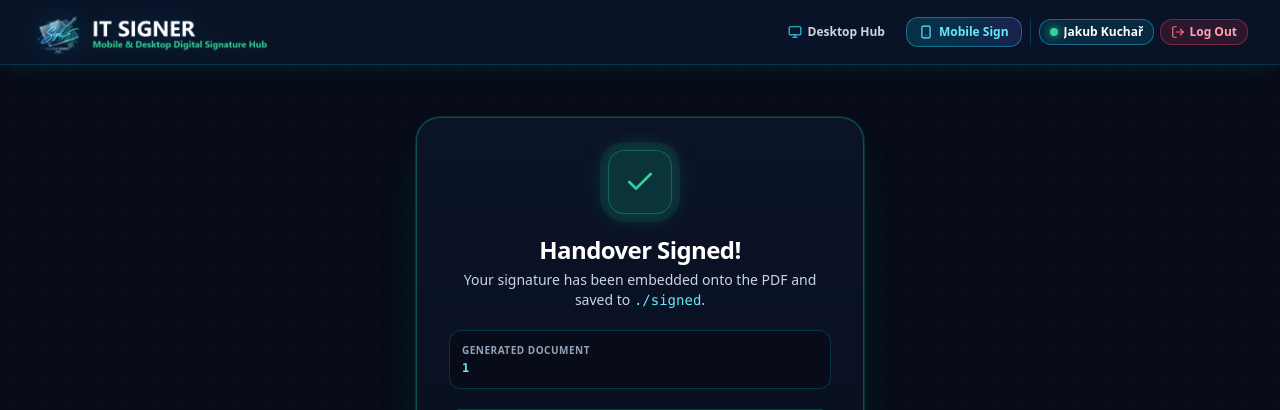
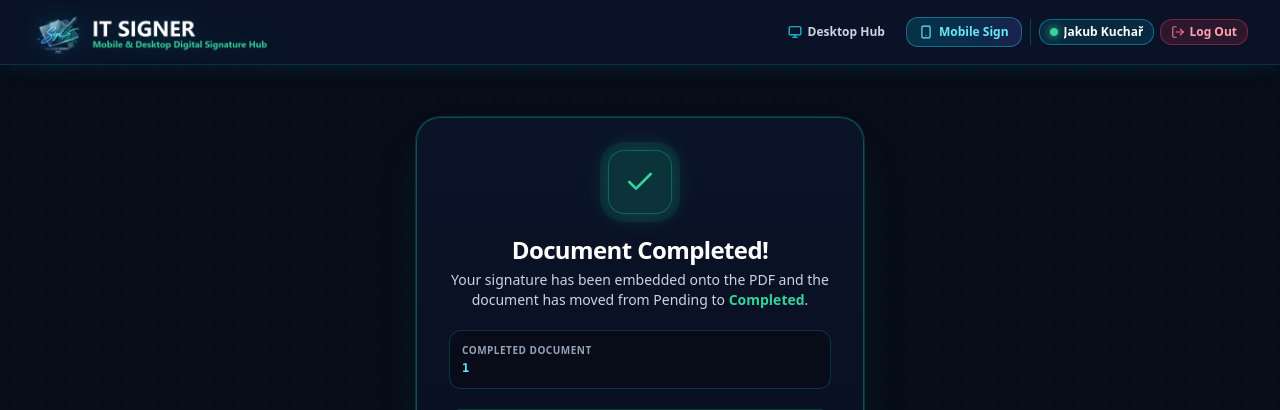
Before and after one commit to jacobwakeup21/it-signer, a Flask app: page /signed-success/1 in a window 1280 px wide. Shown: the top 410 px of the page. Run offline with Flask 3, Linux system fonts and the light colour scheme; the visitor is signed in with stand-in values (Sample User, id 1); data comes from the database, SQL or seed files in the repository; some libraries are stand-ins or nearby versions.

Commit message:
Update templates/signed_success.html via IT Signer Sync

```diff
--- a/templates/signed_success.html
+++ b/templates/signed_success.html
@@ -11,20 +11,20 @@
         </div>
 
         <div>
-            <h2 class="text-xl sm:text-2xl font-black text-white tracking-tight">Handover Signed!</h2>
+            <h2 class="text-xl sm:text-2xl font-black text-white tracking-tight">Document Completed!</h2>
             <p class="text-xs sm:text-sm text-slate-300 mt-1">
-                Your signature has been embedded onto the PDF and saved to <code class="text-cyan-300 font-mono">./signed</code>.
+                Your signature has been embedded onto the PDF and the document has moved from Pending to <strong class="text-emerald-400">Completed</strong>.
             </p>
         </div>
 
         <div class="bg-[#070c18] p-3 rounded-xl border border-cyan-500/25 text-left">
-            <span class="text-[10px] text-slate-400 font-semibold uppercase tracking-wider block">Generated Document</span>
+            <span class="text-[10px] text-slate-400 font-semibold uppercase tracking-wider block">Completed Document</span>
             <p class="text-xs font-mono font-bold text-cyan-300 truncate mt-0.5">{{ filename }}</p>
         </div>
 
         <!-- Signed Page Preview -->
         <div class="bg-[#070c18] p-2 rounded-xl border border-emerald-500/30 overflow-hidden shadow-inner">
-            <img src="/api/preview/signed/{{ filename }}/1?zoom=1.0"
+            <img src="/api/preview/signed/{{ filename | urlencode }}/-1?zoom=1.0"
                  alt="Signed Document"
                  class="w-full h-auto max-h-64 object-contain rounded mx-auto"
                  onerror="this.style.display='none'">
@@ -32,13 +32,13 @@
 
         <!-- Actions -->
         <div class="space-y-2 pt-2">
-            <a href="/download/signed/{{ filename }}" download="{{ filename }}" target="_blank" class="w-full py-3.5 bg-gradient-to-r from-emerald-600 via-teal-600 to-cyan-600 hover:from-emerald-500 hover:to-cyan-500 text-white rounded-xl text-sm font-bold shadow-lg shadow-emerald-600/30 flex items-center justify-center gap-2 transition active:scale-[0.99]">
+            <a href="/download/signed/{{ filename | urlencode }}" download="{{ filename }}" target="_blank" class="w-full py-3.5 bg-gradient-to-r from-emerald-600 via-teal-600 to-cyan-600 hover:from-emerald-500 hover:to-cyan-500 text-white rounded-xl text-sm font-bold shadow-lg shadow-emerald-600/30 flex items-center justify-center gap-2 transition active:scale-[0.99]">
                 <i data-lucide="download" class="w-4 h-4"></i>
                 Download Signed PDF
             </a>
             <a href="/mobile" class="w-full py-3 bg-[#101c3d] hover:bg-[#182b5c] text-cyan-300 hover:text-white border border-cyan-500/30 rounded-xl text-sm font-semibold flex items-center justify-center gap-2 transition">
                 <i data-lucide="arrow-left" class="w-4 h-4"></i>
-                Sign Another Document
+                Back to My Documents
             </a>
         </div>
     </div>
```
